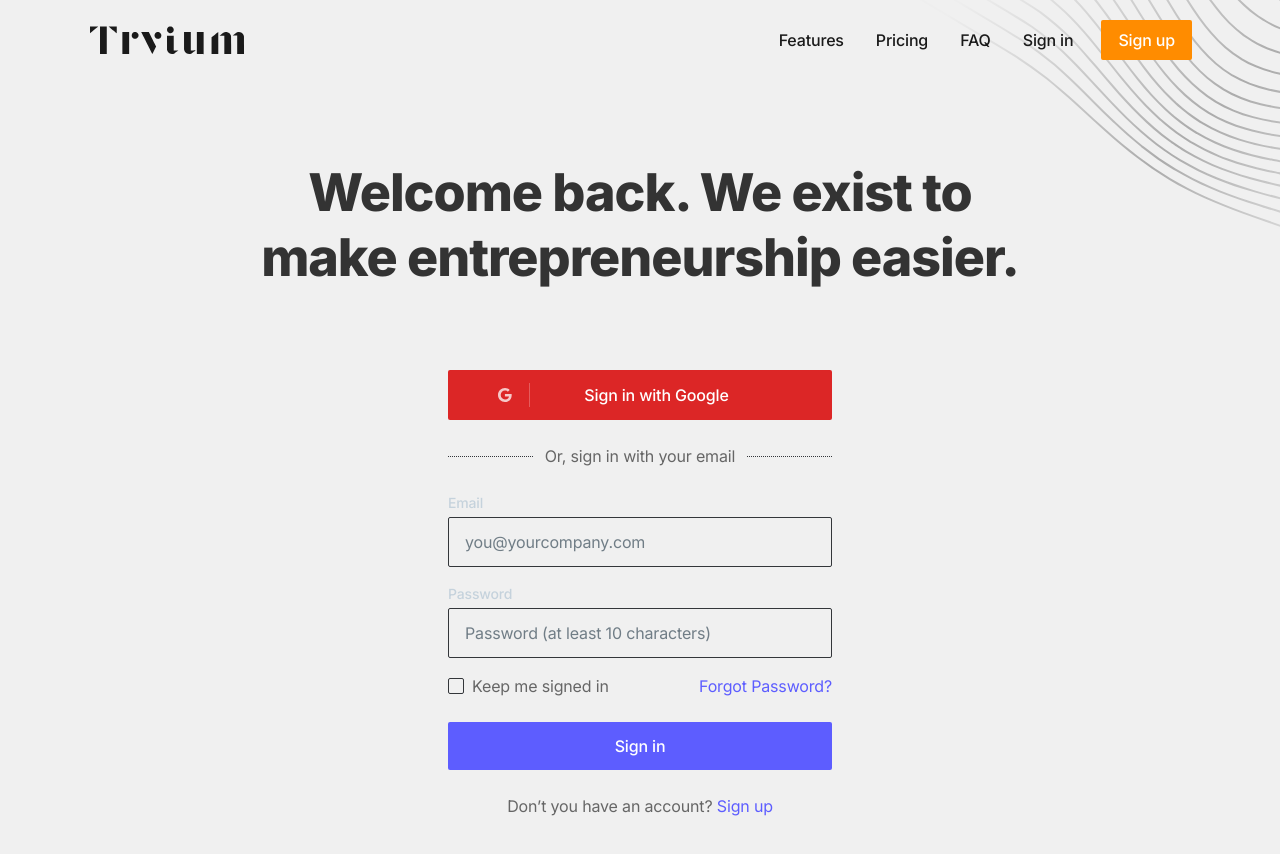
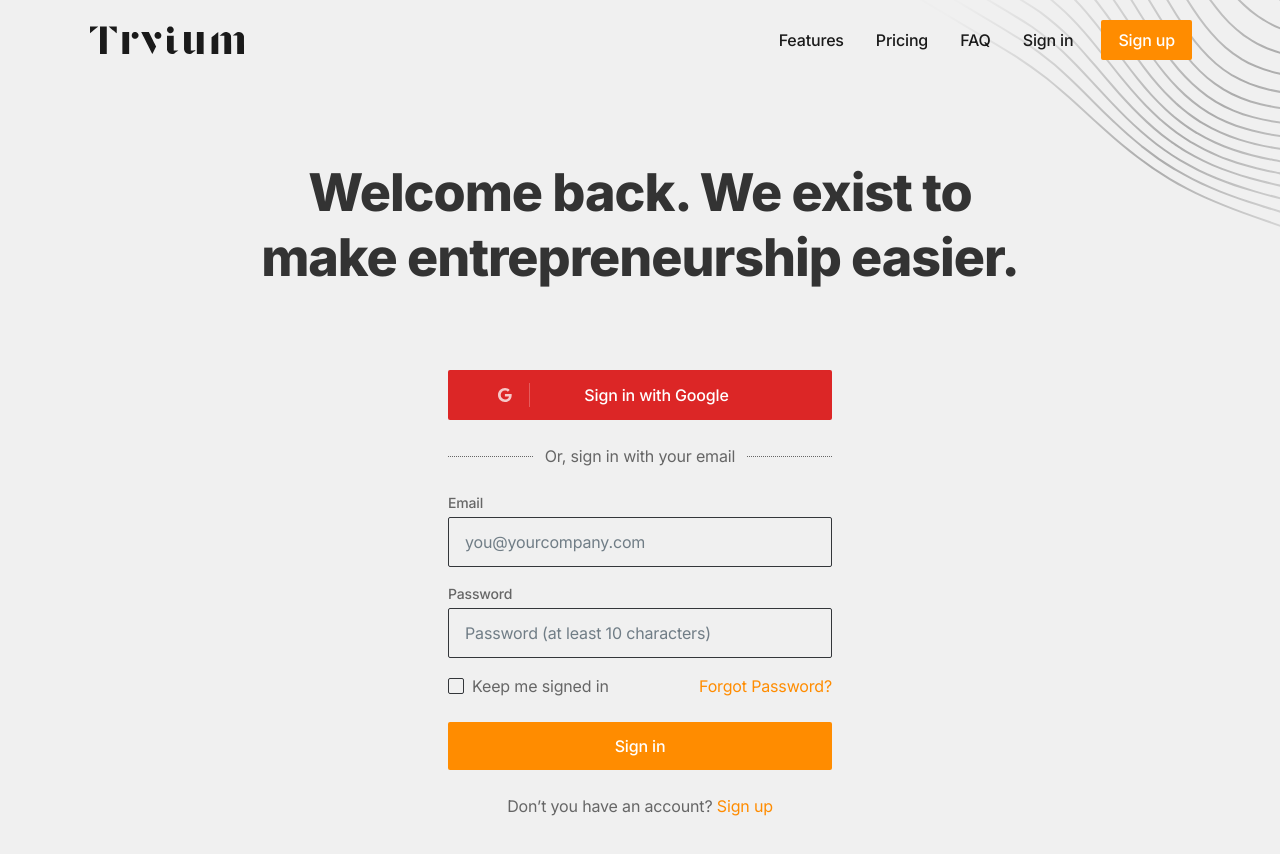
Before and after one commit to trvium/landing-page, a Next.js app: page /signin in a window 1280 px wide. Shown: the top 854 px of the page. Built offline with nearby package versions, Linux system fonts and the light colour scheme.

Commit message:
feat: auth layout updated

```diff
--- a/app/(auth)/reset-password/page.tsx
+++ b/app/(auth)/reset-password/page.tsx
@@ -22,18 +22,18 @@ export default function ResetPassword() {
             <form>
               <div className="flex flex-wrap -mx-3 mb-4">
                 <div className="w-full px-3">
-                  <label className="block text-gray-300 text-sm font-medium mb-1" htmlFor="email">Email</label>
-                  <input id="email" type="email" className="form-input w-full text-gray-300" placeholder="you@yourcompany.com" required />
+                  <label className="block text-[#666666] text-sm font-medium mb-1" htmlFor="email">Email</label>
+                  <input id="email" type="email" className="form-input w-full text-[#D9D9D9]" placeholder="you@yourcompany.com" required />
                 </div>
               </div>
               <div className="flex flex-wrap -mx-3 mt-6">
                 <div className="w-full px-3">
-                  <button className="btn text-white bg-purple-600 hover:bg-purple-700 w-full">Reset Password</button>
+                  <button className="btn text-white bg-[#FF8C00] hover:bg-[#FFA500] w-full">Reset Password</button>
                 </div>
               </div>
             </form>
             <div className="text-[#666666] text-center mt-6">
-              <Link href="/signin" className="text-purple-600 hover:text-gray-200 transition duration-150 ease-in-out">Cancel</Link>
+              <Link href="/signin" className="text-[#FF8C00] hover:text-[#D9D9D9] transition duration-150 ease-in-out">Cancel</Link>
             </div>
           </div>
 
--- a/app/(auth)/signin/page.tsx
+++ b/app/(auth)/signin/page.tsx
@@ -32,42 +32,42 @@ export default function SignIn() {
               </div>
             </form>
             <div className="flex items-center my-6">
-              <div className="border-t border-gray-700 border-dotted grow mr-3" aria-hidden="true"></div>
+              <div className="border-t border-[#666666] border-dotted grow mr-3" aria-hidden="true"></div>
               <div className="text-[#666666]">Or, sign in with your email</div>
-              <div className="border-t border-gray-700 border-dotted grow ml-3" aria-hidden="true"></div>
+              <div className="border-t border-[#666666] border-dotted grow ml-3" aria-hidden="true"></div>
             </div>
             <form>
               <div className="flex flex-wrap -mx-3 mb-4">
                 <div className="w-full px-3">
-                  <label className="block text-gray-300 text-sm font-medium mb-1" htmlFor="email">Email</label>
-                  <input id="email" type="email" className="form-input w-full text-gray-300" placeholder="you@yourcompany.com" required />
+                  <label className="block text-[#666666] text-sm font-medium mb-1" htmlFor="email">Email</label>
+                  <input id="email" type="email" className="form-input w-full text-[#666666]" placeholder="you@yourcompany.com" required />
                 </div>
               </div>
               <div className="flex flex-wrap -mx-3 mb-4">
                 <div className="w-full px-3">
-                  <label className="block text-gray-300 text-sm font-medium mb-1" htmlFor="password">Password</label>
-                  <input id="password" type="password" className="form-input w-full text-gray-300" placeholder="Password (at least 10 characters)" required />
+                  <label className="block text-[#666666] text-sm font-medium mb-1" htmlFor="password">Password</label>
+                  <input id="password" type="password" className="form-input w-full text-[#666666]" placeholder="Password (at least 10 characters)" required />
                 </div>
               </div>
               <div className="flex flex-wrap -mx-3 mb-4">
                 <div className="w-full px-3">
                   <div className="flex justify-between">
                     <label className="flex items-center">
-                      <input type="checkbox" className="form-checkbox" />
+                      <input type="checkbox" className="form-checkbox text-[#E86C2C]" />
                       <span className="text-[#666666] ml-2">Keep me signed in</span>
                     </label>
-                    <Link href="/reset-password" className="text-purple-600 hover:text-gray-200 transition duration-150 ease-in-out">Forgot Password?</Link>
+                    <Link href="/reset-password" className="text-[#FF8C00] hover:text-[#D9D9D9] transition duration-150 ease-in-out">Forgot Password?</Link>
                   </div>
                 </div>
               </div>
               <div className="flex flex-wrap -mx-3 mt-6">
                 <div className="w-full px-3">
-                  <button className="btn text-white bg-purple-600 hover:bg-purple-700 w-full">Sign in</button>
+                  <button className="btn text-white bg-[#FF8C00] hover:bg-[#FFA500] w-full">Sign in</button>
                 </div>
               </div>
             </form>
             <div className="text-[#666666] text-center mt-6">
-              Don’t you have an account? <Link href="/signup" className="text-purple-600 hover:text-gray-200 transition duration-150 ease-in-out">Sign up</Link>
+              Don’t you have an account? <Link href="/signup" className="text-[#FF8C00] hover:text-[#D9D9D9] transition duration-150 ease-in-out">Sign up</Link>
             </div>
           </div>
 
--- a/app/(auth)/signup/page.tsx
+++ b/app/(auth)/signup/page.tsx
@@ -32,46 +32,46 @@ export default function SignUp() {
               </div>
             </form>
             <div className="flex items-center my-6">
-              <div className="border-t border-gray-700 border-dotted grow mr-3" aria-hidden="true"></div>
+              <div className="border-t border-[#666666] border-dotted grow mr-3" aria-hidden="true"></div>
               <div className="text-[#666666]">Or, register with your email</div>
-              <div className="border-t border-gray-700 border-dotted grow ml-3" aria-hidden="true"></div>
+              <div className="border-t border-[#666666] border-dotted grow ml-3" aria-hidden="true"></div>
             </div>
             <form>
               <div className="flex flex-wrap -mx-3 mb-4">
                 <div className="w-full px-3">
-                  <label className="block text-gray-300 text-sm font-medium mb-1" htmlFor="full-name">Full Name <span className="text-red-600">*</span></label>
-                  <input id="full-name" type="text" className="form-input w-full text-gray-300" placeholder="First and last name" required />
+                  <label className="block text-[#666666] text-sm font-medium mb-1" htmlFor="full-name">Full Name <span className="text-red-600">*</span></label>
+                  <input id="full-name" type="text" className="form-input w-full text-[#666666]" placeholder="First and last name" required />
                 </div>
               </div>
               <div className="flex flex-wrap -mx-3 mb-4">
                 <div className="w-full px-3">
-                  <label className="block text-gray-300 text-sm font-medium mb-1" htmlFor="company-name">Company Name <span className="text-red-600">*</span></label>
-                  <input id="company-name" type="text" className="form-input w-full text-gray-300" placeholder="Your company or app name" required />
+                  <label className="block text-[#666666] text-sm font-medium mb-1" htmlFor="company-name">Company Name <span className="text-red-600">*</span></label>
+                  <input id="company-name" type="text" className="form-input w-full text-[#666666]" placeholder="Your company or app name" required />
                 </div>
               </div>
               <div className="flex flex-wrap -mx-3 mb-4">
                 <div className="w-full px-3">
-                  <label className="block text-gray-300 text-sm font-medium mb-1" htmlFor="email">Work Email <span className="text-red-600">*</span></label>
-                  <input id="email" type="email" className="form-input w-full text-gray-300" placeholder="you@yourcompany.com" required />
+                  <label className="block text-[#666666] text-sm font-medium mb-1" htmlFor="email">Work Email <span className="text-red-600">*</span></label>
+                  <input id="email" type="email" className="form-input w-full text-[#666666]" placeholder="you@yourcompany.com" required />
                 </div>
               </div>
               <div className="flex flex-wrap -mx-3 mb-4">
                 <div className="w-full px-3">
-                  <label className="block text-gray-300 text-sm font-medium mb-1" htmlFor="password">Password <span className="text-red-600">*</span></label>
-                  <input id="password" type="password" className="form-input w-full text-gray-300" placeholder="Password (at least 10 characters)" required />
+                  <label className="block text-[#666666] text-sm font-medium mb-1" htmlFor="password">Password <span className="text-red-600">*</span></label>
+                  <input id="password" type="password" className="form-input w-full text-[#666666]" placeholder="Password (at least 10 characters)" required />
                 </div>
               </div>
               <div className="text-sm text-gray-500 text-center">
-                I agree to be contacted by Open PRO about this offer as per the Open PRO <Link href="#" className="underline text-[#666666] hover:text-gray-200 hover:no-underline transition duration-150 ease-in-out">Privacy Policy</Link>.
+                I agree to be contacted by Open PRO about this offer as per the Open PRO <Link href="#" className="underline text-[#666666] hover:text-[#D9D9D9] hover:no-underline transition duration-150 ease-in-out">Privacy Policy</Link>.
               </div>
               <div className="flex flex-wrap -mx-3 mt-6">
                 <div className="w-full px-3">
-                  <button className="btn text-white bg-purple-600 hover:bg-purple-700 w-full">Sign up</button>
+                  <button className="btn text-white bg-[#FF8C00] hover:bg-[#FFA500] w-full">Sign up</button>
                 </div>
               </div>
             </form>
             <div className="text-[#666666] text-center mt-6">
-              Already using Open PRO? <Link href="/signin" className="text-purple-600 hover:text-gray-200 transition duration-150 ease-in-out">Sign in</Link>
+              Already using Open PRO? <Link href="/signin" className="text-[#FF8C00] hover:text-[#D9D9D9] transition duration-150 ease-in-out">Sign in</Link>
             </div>
           </div>
 
--- a/components/hero.tsx
+++ b/components/hero.tsx
@@ -25,7 +25,7 @@ export default function Hero() {
         <div className="relative pt-32 pb-10 md:pt-40 md:pb-16 flex flex-wrap items-center justify-center">
 
           {/* Section header */}
-          <div className="max-w-3xl mx-auto text-center pb-12 md:pb-16 w-full md:w-3/5">
+          <div className="max-w-3xl mx-auto pb-12 md:pb-16 w-full md:w-2/5">
             <h1 className="h1 mb-4" data-aos="fade-up">Landing template for startups</h1>
             <p className="text-xl text-[#666666] mb-8" data-aos="fade-up" data-aos-delay="200">Our landing page template works on all devices, so you only have to set it up once, and get beautiful results forever.</p>
             <div className="max-w-xs mx-auto sm:max-w-none sm:flex sm:justify-center">
```
